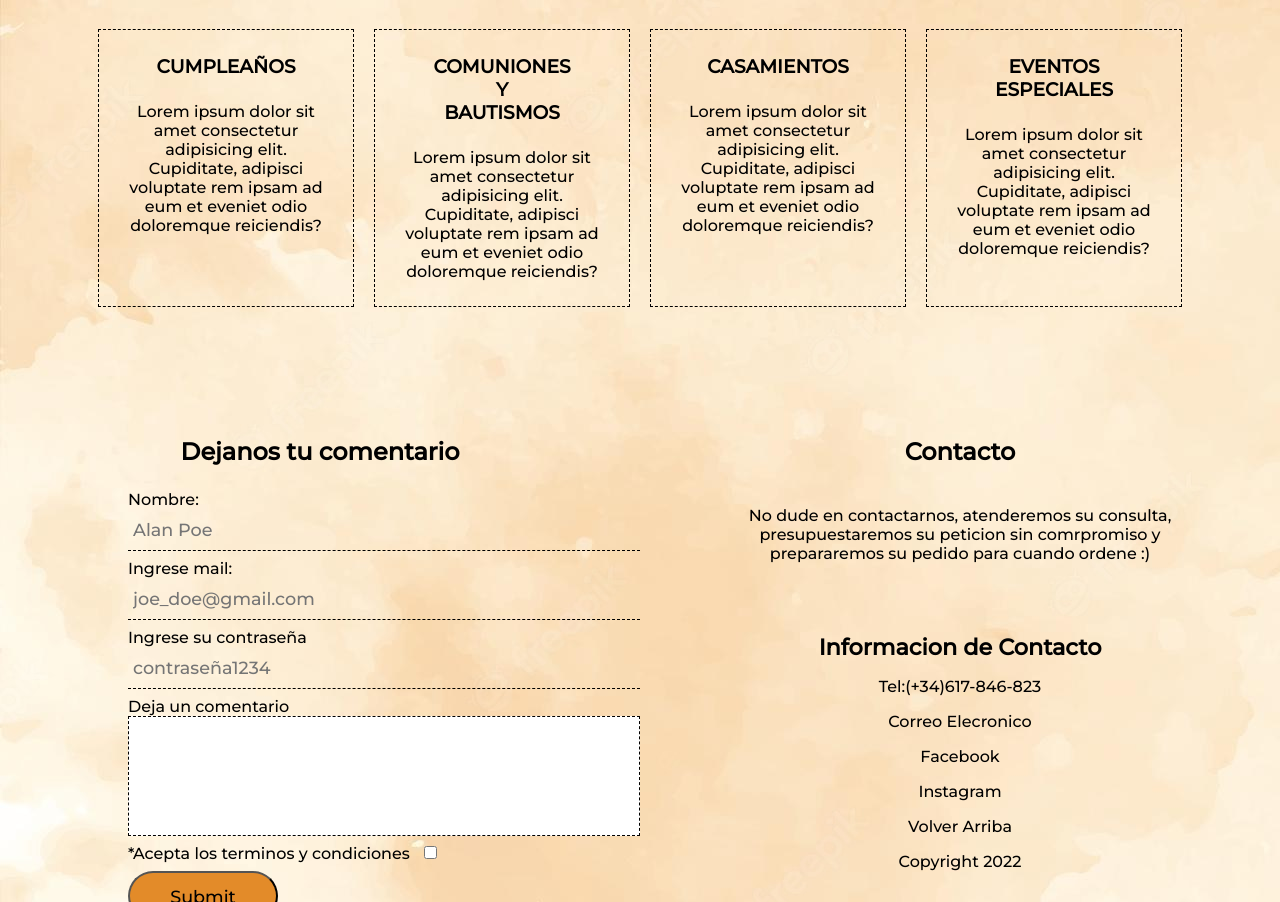
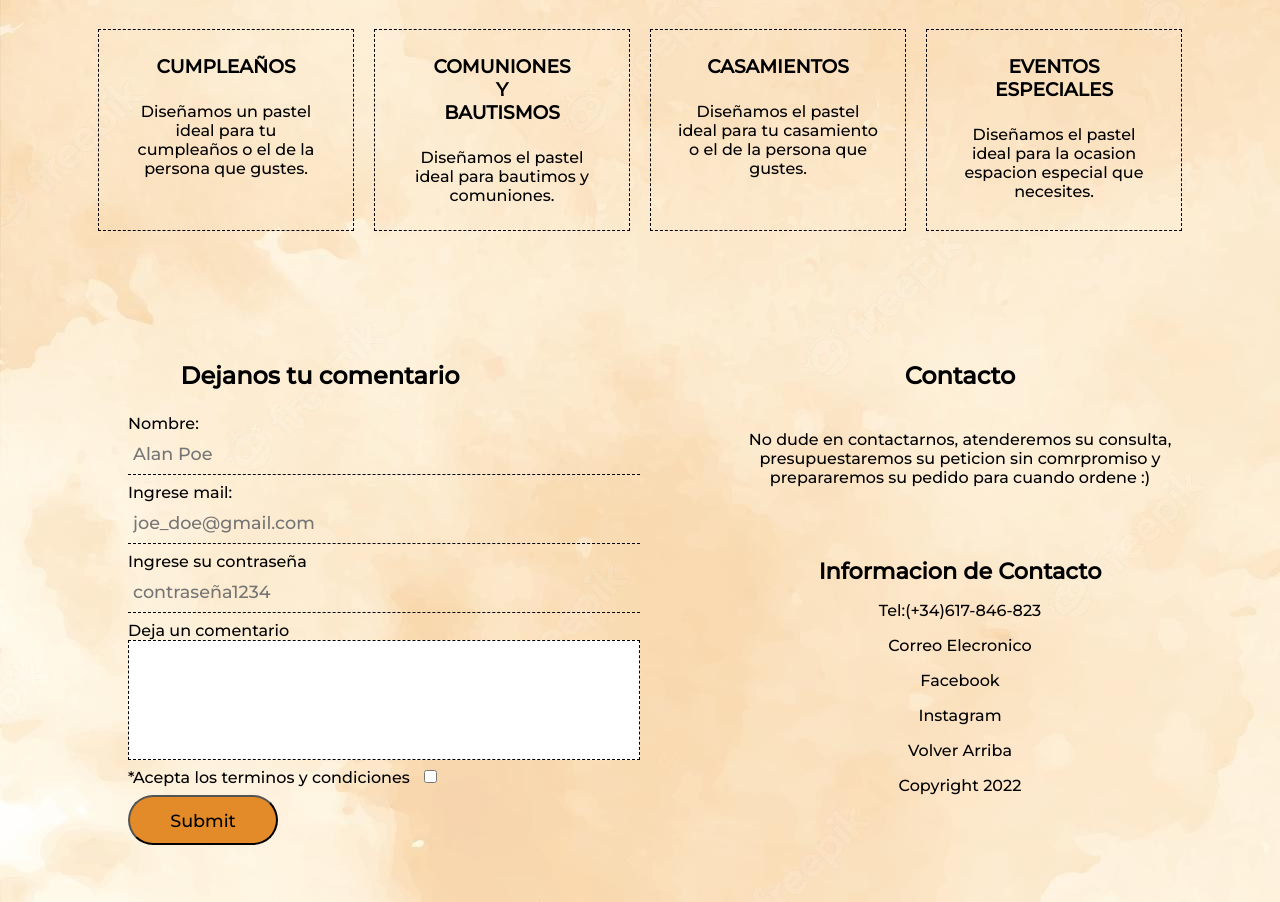
Before and after one commit to Emmaleiva95/BlogPasteleriaEmma, a website: page index.html in a window 1280 px wide. Shown: the part 1924-2826 px from the top of the page. Drawn offline with Linux system fonts and the light colour scheme.

Commit message:
Ultima actualizacion

```diff
--- a/index.html
+++ b/index.html
@@ -101,22 +101,22 @@
             <div class="eventosCardContainer">
                 <div class="eventosCard">
                     <h3>CUMPLEAÑOS</h3>
-                    <p>Lorem ipsum dolor sit amet consectetur adipisicing elit. Cupiditate, adipisci voluptate rem ipsam ad eum et eveniet odio doloremque reiciendis?</p>
+                    <p>Diseñamos un pastel ideal para tu cumpleaños o el de la persona que gustes.</p>
                 </div>
 
                 <div class="eventosCard">
                     <h3>COMUNIONES <span>Y</span> BAUTISMOS</h3>
-                    <p>Lorem ipsum dolor sit amet consectetur adipisicing elit. Cupiditate, adipisci voluptate rem ipsam ad eum et eveniet odio doloremque reiciendis?</p>
+                    <p>Diseñamos el pastel ideal para bautimos y comuniones.</p>
                 </div>
 
                 <div class="eventosCard">
                     <h3>CASAMIENTOS</h3>
-                    <p>Lorem ipsum dolor sit amet consectetur adipisicing elit. Cupiditate, adipisci voluptate rem ipsam ad eum et eveniet odio doloremque reiciendis?</p>
+                    <p>Diseñamos el pastel ideal para tu casamiento o el de la persona que gustes.</p>
 
                 </div>
                 <div class="eventosCard">
                     <h3>EVENTOS ESPECIALES</h3>
-                    <p>Lorem ipsum dolor sit amet consectetur adipisicing elit. Cupiditate, adipisci voluptate rem ipsam ad eum et eveniet odio doloremque reiciendis?</p>
+                    <p>Diseñamos el pastel ideal para la ocasion espacion especial que necesites.</p>
                 </div>
             </div>
         </section>
```
